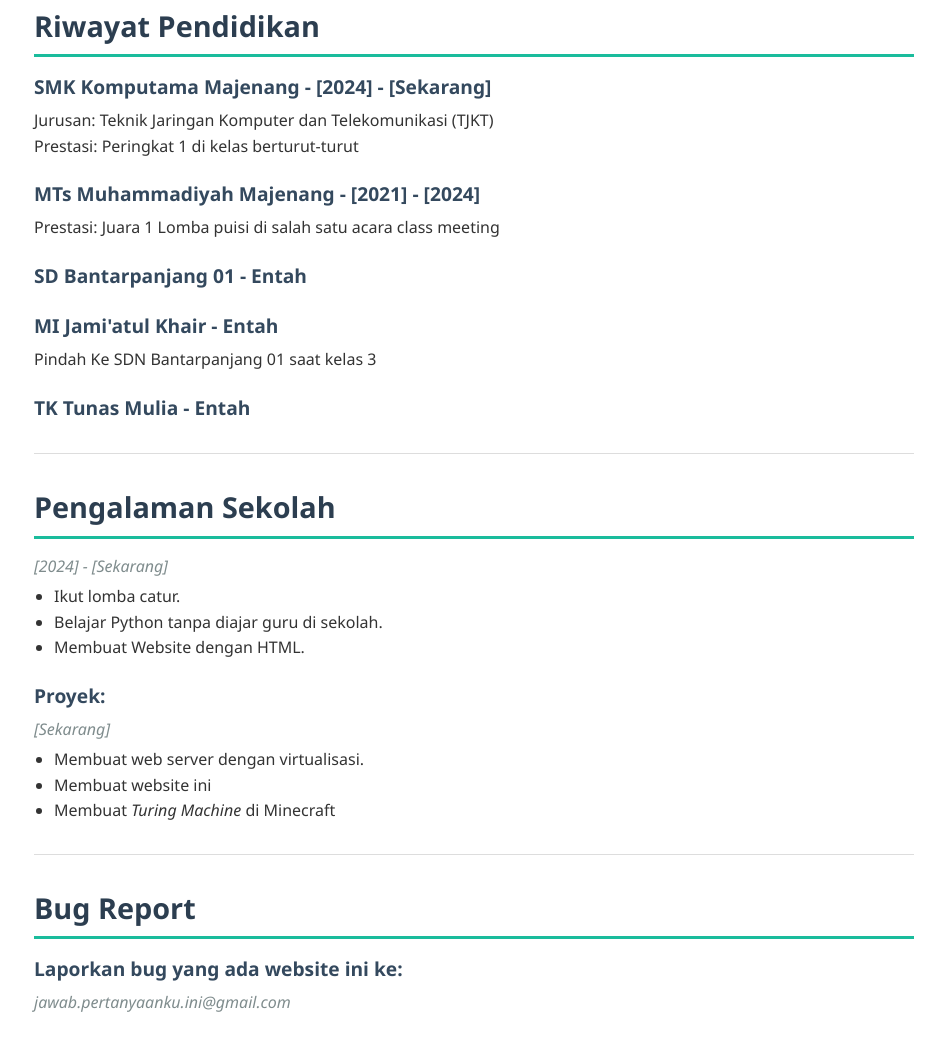
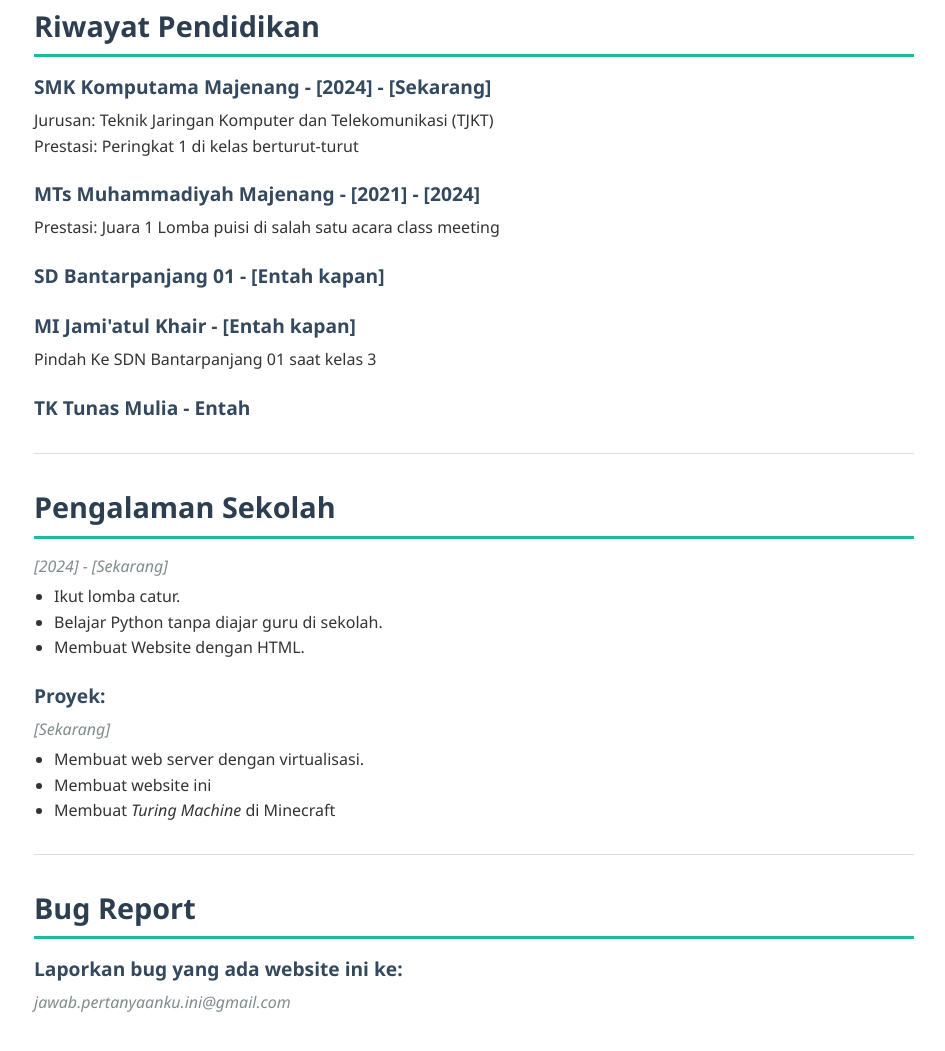
Before and after one commit to Karta-dev/Tes-Al-nalar, a plain HTML site: page index.html in a window 1280 px wide. Shown: the part 819-1870 px from the top of the page, without its empty margins (166-1111 px from the left). Drawn offline with Linux system fonts and the light colour scheme.

Commit message:
index.html

```diff
--- a/index.html
+++ b/index.html
@@ -68,10 +68,10 @@
                 <p>Prestasi: Juara 1 Lomba puisi di salah satu acara class meeting</p>
             </div>
             <div class="riwayat-item">
-               <h3>SD Bantarpanjang 01 - Entah</h3>
+               <h3>SD Bantarpanjang 01 - [Entah kapan]</h3>
             </div>
             <div class="riwayat-item">
-               <h3>MI Jami'atul Khair - Entah</h3>
+               <h3>MI Jami'atul Khair - [Entah kapan]</h3>
                <p>Pindah Ke SDN Bantarpanjang 01 saat kelas 3</p>
             </div>
             <div class="riwayat-item">
```
